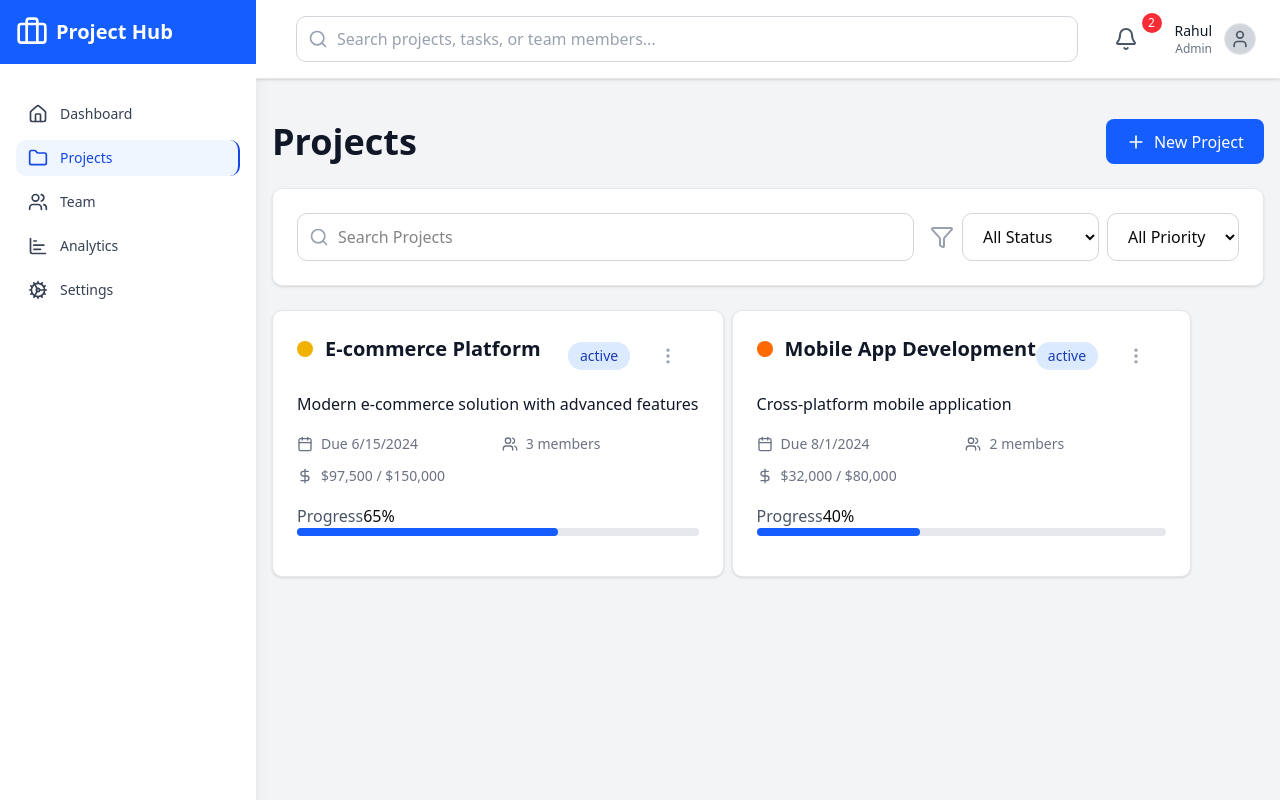
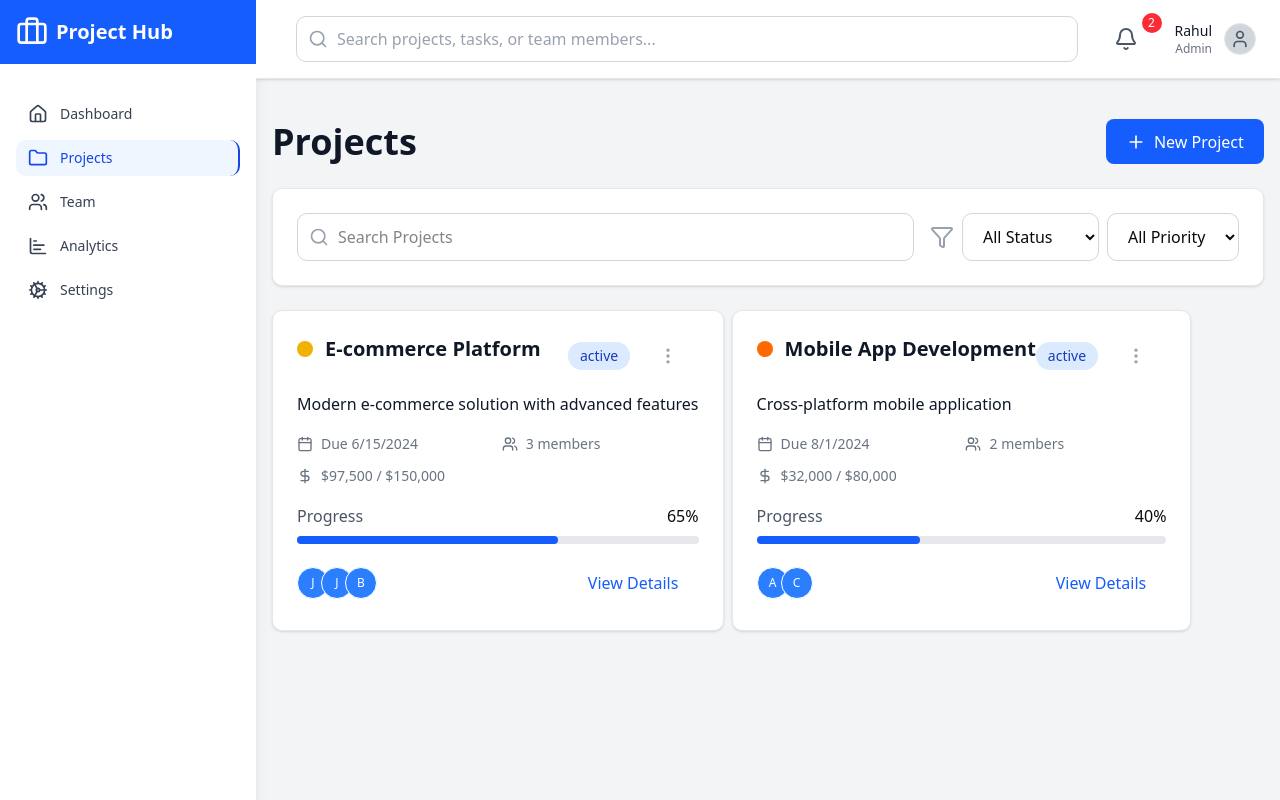
Before and after one commit to sarveshT7/Project-Management, a React (Vite) app: page /projects in a window 1280 px wide. Built offline with nearby package versions, Linux system fonts and the light colour scheme.

Commit message:
project card complete and other

```diff
--- /dev/null
+++ b/src/components/forms/ProjectForm.tsx
@@ -0,0 +1,12 @@
+import { ProjectFormProps } from '@/types/project'
+import React from 'react'
+
+
+
+const ProjectForm: React.FC<ProjectFormProps> = ({ project, onSubmit, onCancel }) => {
+    return (
+        <div>ProjectForm</div>
+    )
+}
+
+export default ProjectForm
--- a/src/components/project/ProjectCard.tsx
+++ b/src/components/project/ProjectCard.tsx
@@ -55,7 +55,7 @@ const ProjectCard: React.FC<ProjectCardProps> = ({ project, onEdit, onDelete })
                 </div>
             </div>
             <div className='mb-4'>
-                <div className='flex'>
+                <div className='flex justify-between mb-2'>
                     <span className='text-gray-600'>Progress </span>
                     <span className='font-medium'>{project.progress}%</span>
                 </div>
@@ -66,6 +66,19 @@ const ProjectCard: React.FC<ProjectCardProps> = ({ project, onEdit, onDelete })
                     ></div>
                 </div>
             </div>
+            <div className='flex items-center justify-between'>
+                <div className='flex -space-x-2'>
+                    {project.teamMembers.map((member) => (
+                        <div className='rounded-full bg-blue-500 font-medium
+                     text-white w-8 h-8 text-center text-xs flex items-center justify-center border border-white'>
+                            <p> {member[0].toUpperCase()} </p>
+                        </div>
+                    ))}
+                </div>
+                <button className='text-blue-600 hover:text-blue-700 text-sm-font-medium'>
+                    View Details
+                </button>
+            </div>
         </div >
     )
 }
--- a/src/index.css
+++ b/src/index.css
@@ -76,9 +76,9 @@ button {
   cursor: pointer;
   transition: border-color 0.25s;
 }
-button:hover {
+/* button:hover {
   border-color: #646cff;
-}
+} */
 button:focus,
 button:focus-visible {
   outline: 4px auto -webkit-focus-ring-color;
--- a/src/types/project.ts
+++ b/src/types/project.ts
@@ -28,3 +28,9 @@ export interface ProjectCardProps {
     onDelete?: (id: string) => void;
 
 }
+
+export interface ProjectFormProps {
+    project?: Project;
+    onSubmit: (projectData: Omit<Project, 'id' | 'createdAt' | 'updatedAt'>) => void;
+    onCancel: () => void;
+}
```
